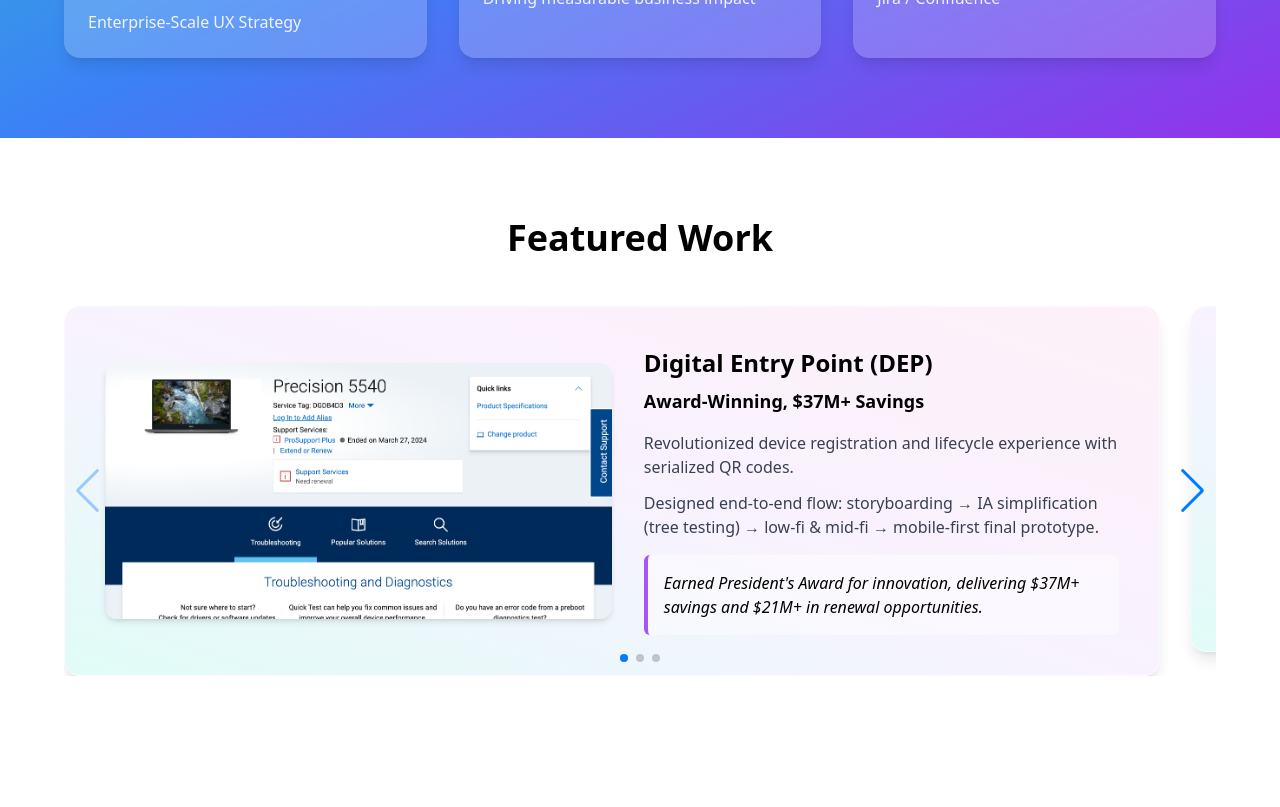
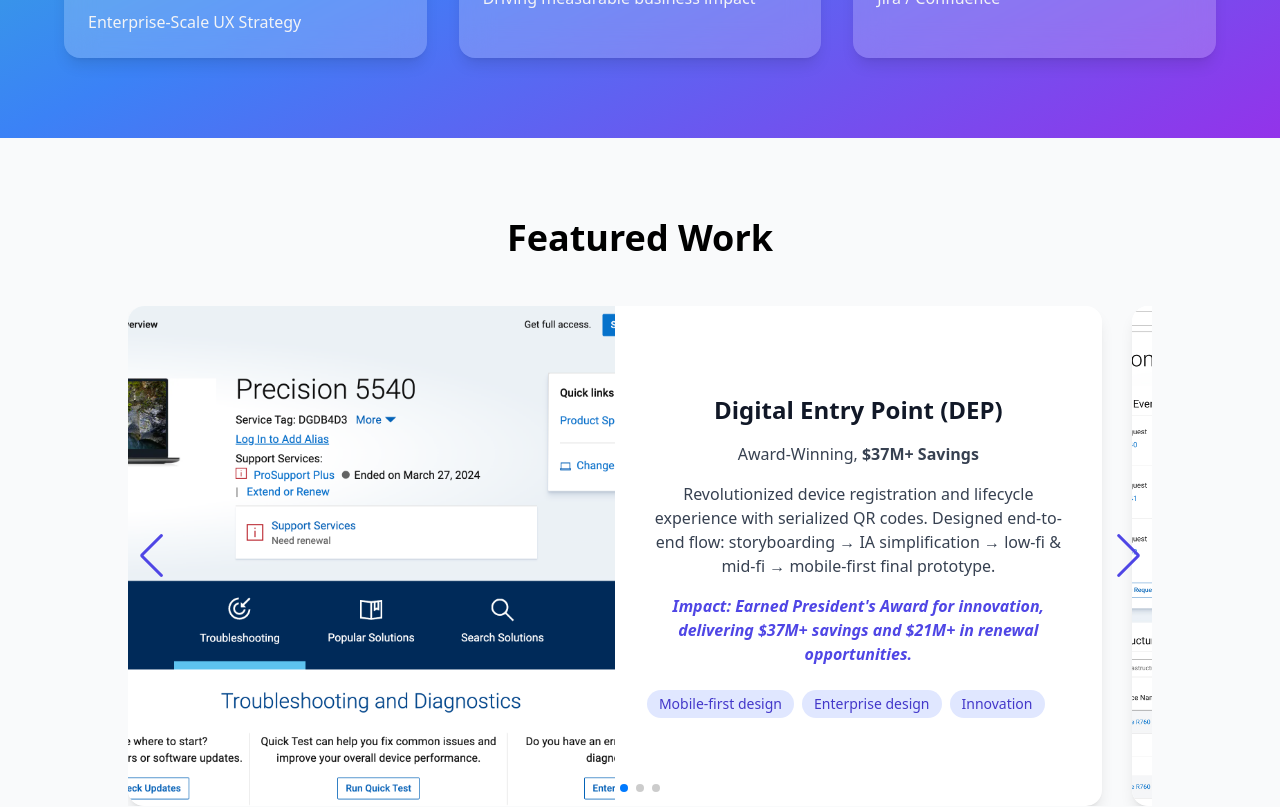
Before and after one commit to Simha1991/narasimha-portfolio, a React (Vite) app: page / in a window 1280 px wide. Shown: the part 2060-2867 px from the top of the page. Built offline with nearby package versions, Linux system fonts and the light colour scheme; the HTML template or start-up script is replaced by a standard one.

Commit message:
Update Featured.jsx

```diff
--- a/src/components/Featured.jsx
+++ b/src/components/Featured.jsx
@@ -4,10 +4,11 @@ import React, { useEffect } from "react";
 export default function Featured() {
   useEffect(() => {
     const swiper = new window.Swiper(".mySwiper", {
-      slidesPerView: 1.05, // main card ~95%, reveal ~5%
+      slidesPerView: 1.05,
       spaceBetween: 30,
       grabCursor: true,
-      loop: false,
+      loop: true, // 🔄 makes carousel infinite
+      autoHeight: false,
       navigation: {
         nextEl: ".swiper-button-next",
         prevEl: ".swiper-button-prev",
@@ -20,98 +21,147 @@ export default function Featured() {
   }, []);
 
   return (
-    <section id="featured" className="py-20 px-6 text-center">
+    <section id="featured" className="py-20 bg-gray-50 text-center">
       <h2 className="text-4xl font-bold mb-12">Featured Work</h2>
 
-      <div className="swiper mySwiper max-w-6xl mx-auto">
+      <div className="swiper mySwiper max-w-5xl mx-auto">
         <div className="swiper-wrapper">
-          {/* Slide 1 - DEP */}
+          {/* Digital Entry Point */}
           <div className="swiper-slide">
-            <div className="flex flex-col md:flex-row items-center text-left
-                            p-10 rounded-2xl shadow-lg
-                            bg-gradient-to-tr from-teal-200/30 via-purple-200/30 to-pink-200/30
-                            border border-white/40">
+            <div className="flex flex-col md:flex-row items-center bg-white rounded-2xl shadow-lg overflow-hidden h-[500px]">
               <img
-                src={`${import.meta.env.BASE_URL}images/dep.png`}
+                src="/images/dep.png"
                 alt="Digital Entry Point"
-                className="w-full md:w-1/2 h-64 object-cover rounded-xl shadow-md mb-6 md:mb-0 md:mr-8"
+                className="w-full md:w-1/2 h-full object-cover"
               />
-              <div className="flex-1">
-                <h3 className="text-2xl font-bold mb-2">Digital Entry Point (DEP)</h3>
-                <h4 className="font-semibold text-lg mb-4">Award-Winning, $37M+ Savings</h4>
-                <p className="text-gray-700 mb-3">
-                  Revolutionized device registration and lifecycle experience with serialized QR codes.
+              <div className="p-8 md:w-1/2 flex flex-col justify-center">
+                <h3 className="text-2xl font-semibold mb-4 text-gray-900">
+                  Digital Entry Point (DEP)
+                </h3>
+                <p className="text-gray-700 mb-4">
+                  Award-Winning, <strong>$37M+ Savings</strong>
                 </p>
-                <p className="text-gray-700 mb-3">
-                  Designed end-to-end flow: storyboarding → IA simplification (tree testing) →
-                  low-fi & mid-fi → mobile-first final prototype.
+                <p className="text-gray-700 mb-4">
+                  Revolutionized device registration and lifecycle experience
+                  with serialized QR codes. Designed end-to-end flow:
+                  storyboarding → IA simplification → low-fi & mid-fi →
+                  mobile-first final prototype.
                 </p>
-                <blockquote className="mt-4 p-4 italic border-l-4 border-purple-500 bg-white/40 rounded-md">
-                  Earned President's Award for innovation, delivering $37M+ savings and $21M+ in renewal opportunities.
+                <blockquote className="italic text-indigo-600 font-semibold mb-4">
+                  Impact: Earned President&apos;s Award for innovation,
+                  delivering $37M+ savings and $21M+ in renewal opportunities.
                 </blockquote>
+
+                {/* Pills */}
+                <div className="flex flex-wrap gap-2 mt-2">
+                  {["Mobile-first design", "Enterprise design", "Innovation"].map(
+                    (pill, i) => (
+                      <span
+                        key={i}
+                        className="px-3 py-1 bg-indigo-100 text-indigo-700 text-sm rounded-full"
+                      >
+                        {pill}
+                      </span>
+                    )
+                  )}
+                </div>
               </div>
             </div>
           </div>
 
-          {/* Slide 2 - UPE */}
+          {/* Unified Portal */}
           <div className="swiper-slide">
-            <div className="flex flex-col md:flex-row items-center text-left
-                            p-10 rounded-2xl shadow-lg
-                            bg-gradient-to-tr from-teal-200/30 via-purple-200/30 to-pink-200/30
-                            border border-white/40">
+            <div className="flex flex-col md:flex-row items-center bg-white rounded-2xl shadow-lg overflow-hidden h-[500px]">
               <img
-                src={`${import.meta.env.BASE_URL}images/upe.jpg`}
-                alt="Unified Portal Experience"
-                className="w-full md:w-1/2 h-64 object-cover rounded-xl shadow-md mb-6 md:mb-0 md:mr-8"
+                src="/images/upe.jpg"
+                alt="Unified Portal"
+                className="w-full md:w-1/2 h-full object-cover"
               />
-              <div className="flex-1">
-                <h3 className="text-2xl font-bold mb-2">Unified Portal Experience (UPE)</h3>
-                <h4 className="font-semibold text-lg mb-4">Enterprise Experience Unification</h4>
-                <p className="text-gray-700 mb-3">
-                  Conducted competitive research + capability mapping.
+              <div className="p-8 md:w-1/2 flex flex-col justify-center">
+                <h3 className="text-2xl font-semibold mb-4 text-gray-900">
+                  Unified Portal Experience (UPE)
+                </h3>
+                <p className="text-gray-700 mb-4">
+                  Enterprise Experience Unification
                 </p>
-                <p className="text-gray-700 mb-3">
-                  Designed IA through open card sorting, created multi-fidelity wireframes, and iterated with stakeholders.
+                <p className="text-gray-700 mb-4">
+                  Conducted competitive research + capability mapping. Designed
+                  IA through open card sorting, created multi-fidelity
+                  wireframes, and iterated with stakeholders.
                 </p>
-                <blockquote className="mt-4 p-4 italic border-l-4 border-purple-500 bg-white/40 rounded-md">
-                  Built a unified dashboard (service events, lifecycle, fleet health, notifications). Preparing for production rollout.
+                <blockquote className="italic text-indigo-600 font-semibold mb-4">
+                  Impact: Built a unified dashboard with service events,
+                  lifecycle, fleet health, and notifications.
                 </blockquote>
+
+                {/* Pills */}
+                <div className="flex flex-wrap gap-2 mt-2">
+                  {[
+                    "Information architecture",
+                    "Enterprise design",
+                    "Dashboard design",
+                  ].map((pill, i) => (
+                    <span
+                      key={i}
+                      className="px-3 py-1 bg-indigo-100 text-indigo-700 text-sm rounded-full"
+                    >
+                      {pill}
+                    </span>
+                  ))}
+                </div>
               </div>
             </div>
           </div>
 
-          {/* Slide 3 - VA */}
+          {/* Virtual Assistant */}
           <div className="swiper-slide">
-            <div className="flex flex-col md:flex-row items-center text-left
-                            p-10 rounded-2xl shadow-lg
-                            bg-gradient-to-tr from-teal-200/30 via-purple-200/30 to-pink-200/30
-                            border border-white/40">
+            <div className="flex flex-col md:flex-row items-center bg-white rounded-2xl shadow-lg overflow-hidden h-[500px]">
               <img
-                src={`${import.meta.env.BASE_URL}images/va.jpg`}
+                src="/images/va.jpg"
                 alt="Virtual Assistant"
-                className="w-full md:w-1/2 h-64 object-cover rounded-xl shadow-md mb-6 md:mb-0 md:mr-8"
+                className="w-full md:w-1/2 h-full object-cover"
               />
-              <div className="flex-1">
-                <h3 className="text-2xl font-bold mb-2">Virtual Assistant (VA)</h3>
-                <h4 className="font-semibold text-lg mb-4">AI-Powered Conversational Design</h4>
-                <p className="text-gray-700 mb-3">
+              <div className="p-8 md:w-1/2 flex flex-col justify-center">
+                <h3 className="text-2xl font-semibold mb-4 text-gray-900">
+                  Virtual Assistant (VA)
+                </h3>
+                <p className="text-gray-700 mb-4">
+                  AI-Powered Conversational Design
+                </p>
+                <p className="text-gray-700 mb-4">
                   Standardized VA across portals using DDS 2.0 + Atomic Design.
+                  Created scalable components (chat bubbles, action menus,
+                  micro-interactions).
                 </p>
-                <p className="text-gray-700 mb-3">
-                  Created scalable components (chat bubbles, action menus, micro-interactions).
-                </p>
-                <blockquote className="mt-4 p-4 italic border-l-4 border-purple-500 bg-white/40 rounded-md">
-                  Enhanced AI-driven support, improving self-service start time by 71% with 99% success probability.
+                <blockquote className="italic text-indigo-600 font-semibold mb-4">
+                  Impact: Enhanced AI-driven support, improving self-service
+                  start time by <strong>71%</strong> with 99% success probability.
                 </blockquote>
+
+                {/* Pills */}
+                <div className="flex flex-wrap gap-2 mt-2">
+                  {["Conversational design", "Design system", "AI"].map(
+                    (pill, i) => (
+                      <span
+                        key={i}
+                        className="px-3 py-1 bg-indigo-100 text-indigo-700 text-sm rounded-full"
+                      >
+                        {pill}
+                      </span>
+                    )
+                  )}
+                </div>
               </div>
             </div>
           </div>
         </div>
 
-        {/* Nav + Pagination */}
-        <div className="swiper-button-next"></div>
-        <div className="swiper-button-prev"></div>
-        <div className="swiper-pagination mt-6"></div>
+        {/* Pagination */}
+        <div className="swiper-pagination mt-8"></div>
+
+        {/* Navigation buttons */}
+        <div className="swiper-button-prev text-indigo-600"></div>
+        <div className="swiper-button-next text-indigo-600"></div>
       </div>
     </section>
   );
```
